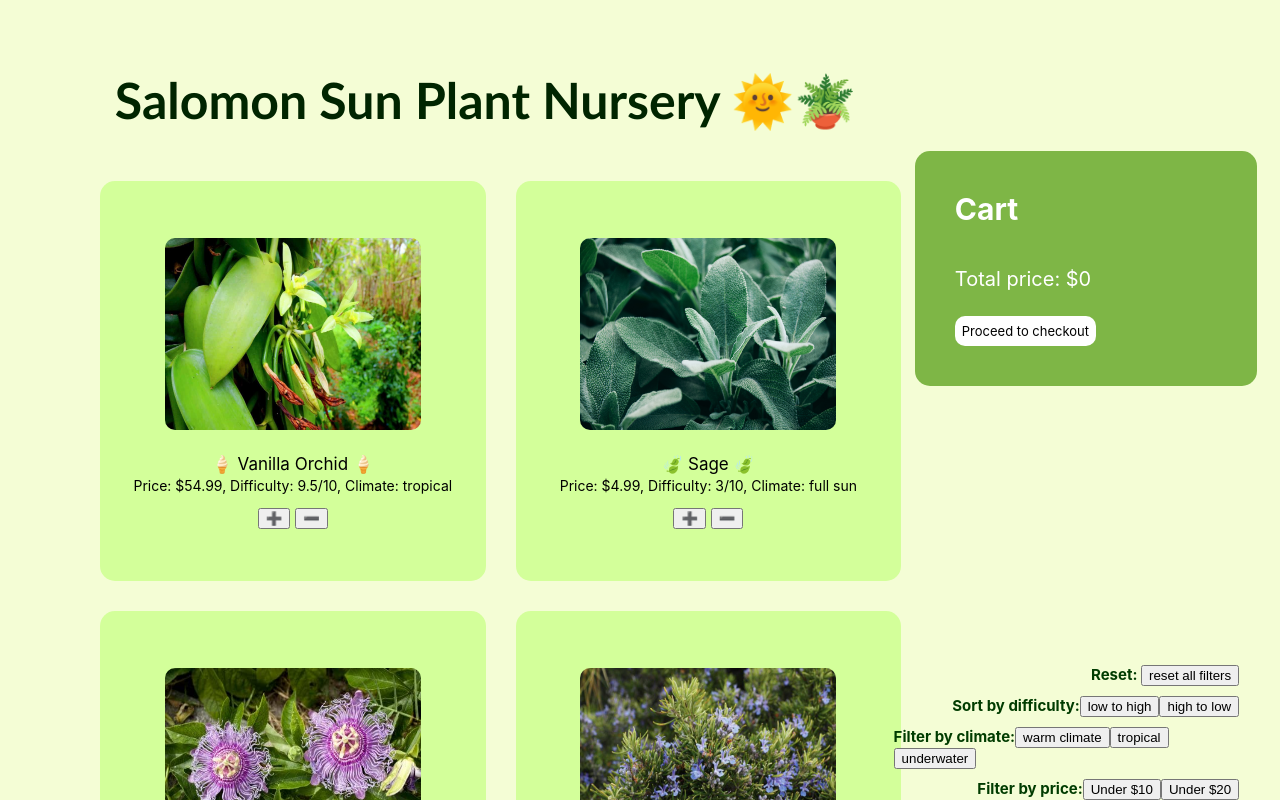
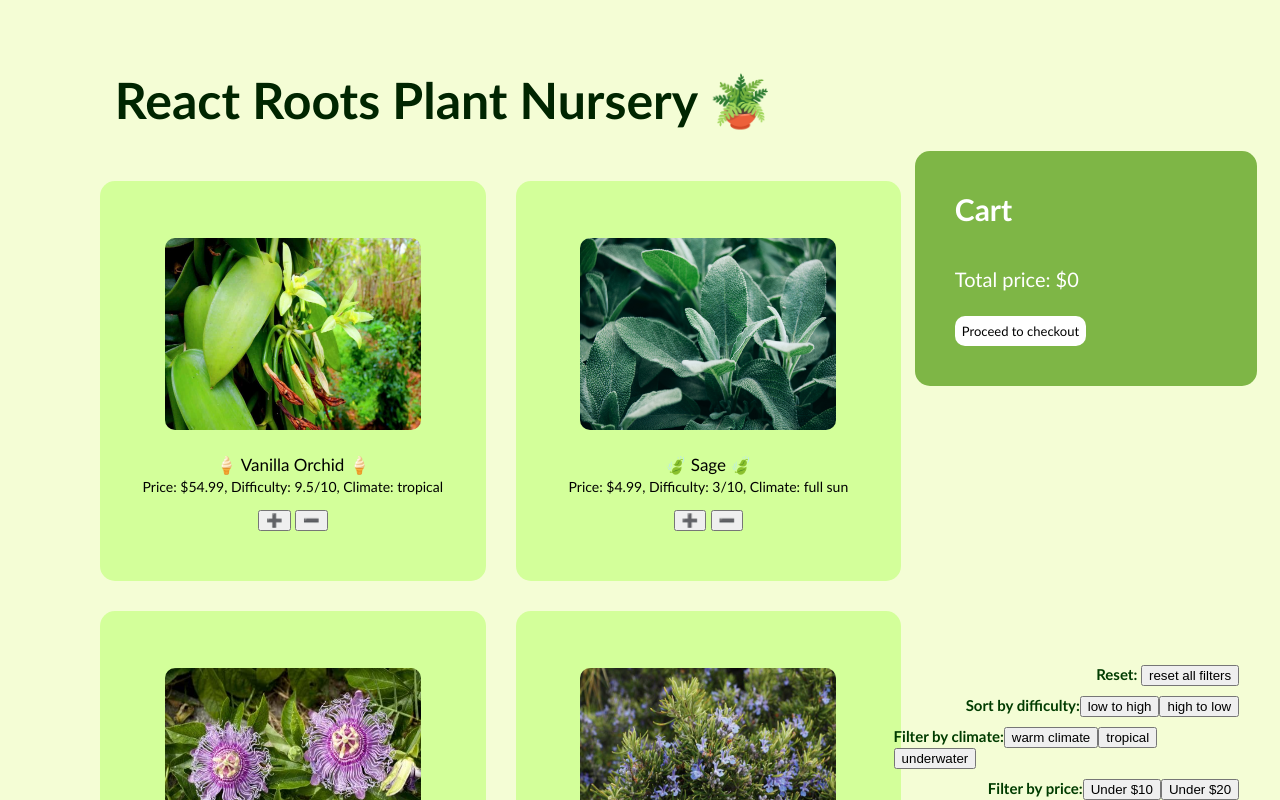
Before and after one commit to miscellaneousmonkey88/development, a React (Create React App) app: page / in a window 1280 px wide. Shown: the top 800 px of the page. Built offline with nearby package versions, Linux system fonts and the light colour scheme; the HTML template or start-up script is replaced by a standard one.

Commit message:
Add files via upload

```diff
--- a/src/App.css
+++ b/src/App.css
@@ -3,6 +3,7 @@
   justify-content: left;
   font-size: large;
   margin: 70px;
+  font-family:'Trebuchet MS', 'Lucida Sans Unicode', 'Lucida Grande', 'Lucida Sans', Arial, sans-serif;
 }
 
 .flexouter {
--- a/src/App.js
+++ b/src/App.js
@@ -91,7 +91,7 @@ function App() {
 
   return (
     <div className="App">
-      <div id="title">Salomon Sun Plant Nursery 🌞🪴</div>
+      <div id="title">React Roots Plant Nursery 🪴</div>
       <div id="sort">
         <div id="txt4">Reset: <input type="submit" value="reset all filters" onClick={() => resetD(plantD)} /></div>
         <div id="txt4">
```
